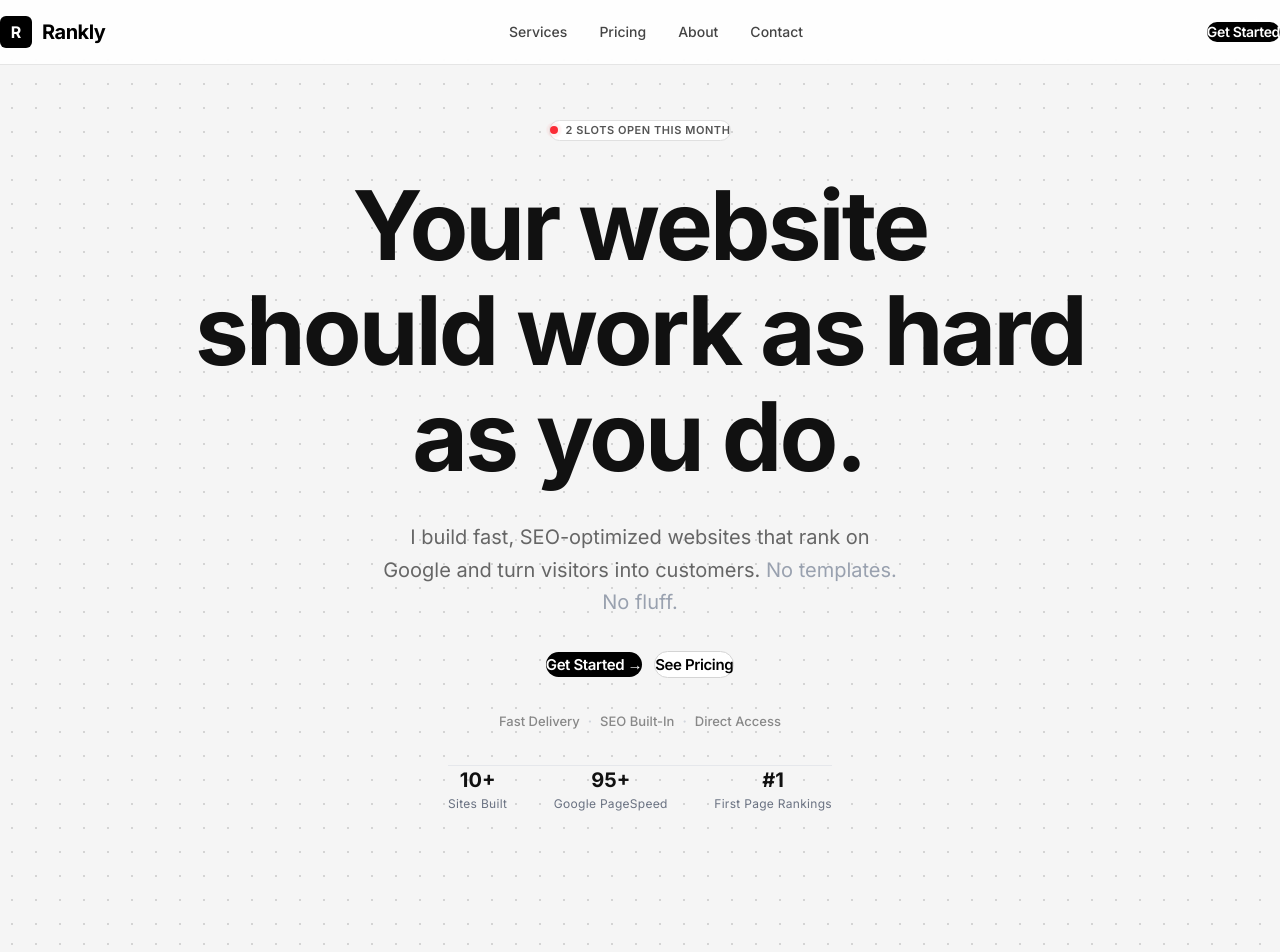
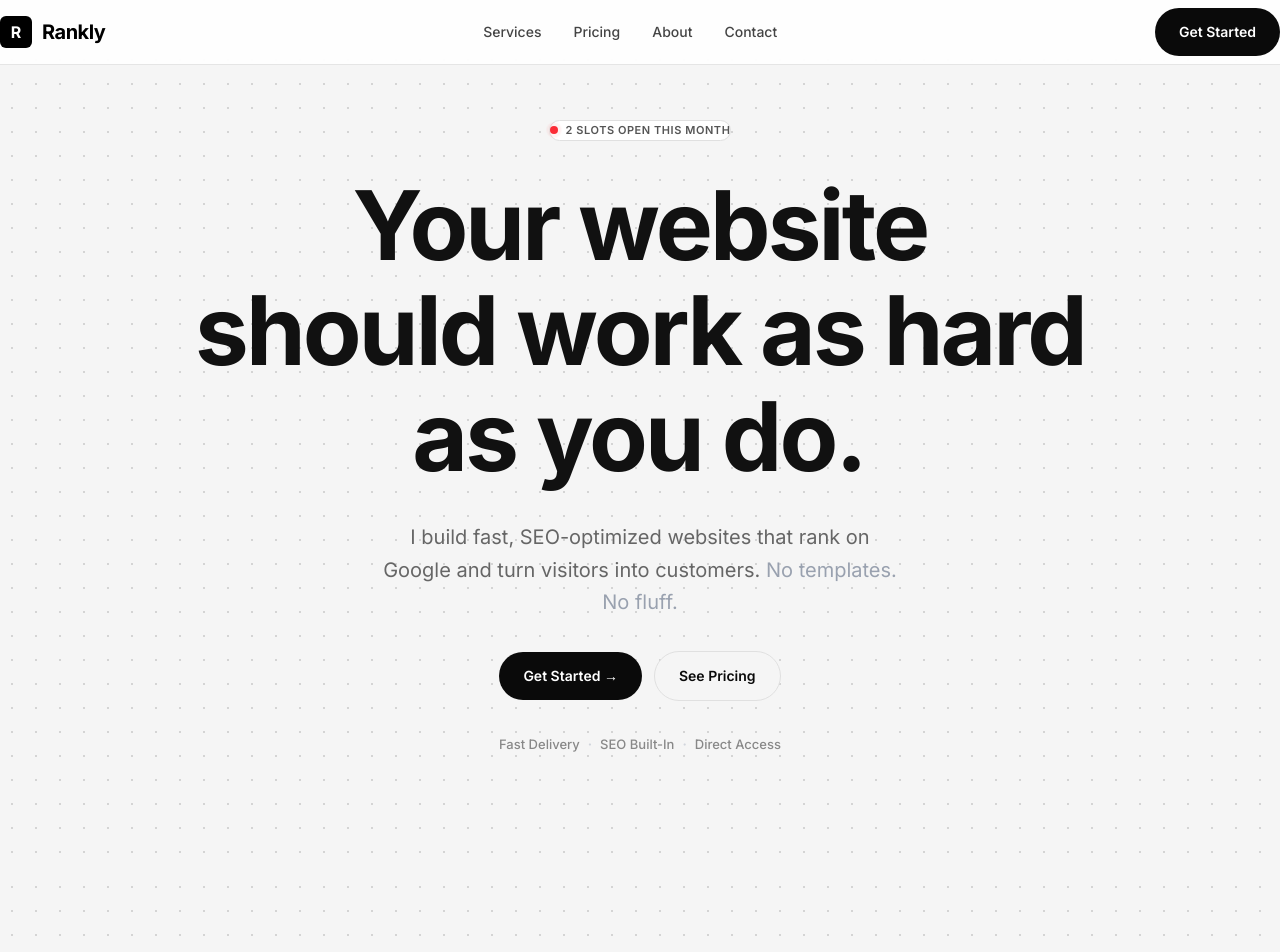
Before and after one commit to AayushLami/aayushPort, a Next.js app: page / in a window 1280 px wide. Shown: the top 952 px of the page. Built offline with nearby package versions, Linux system fonts and the light colour scheme.

Commit message:
feat: remove stats row, center footer, add global button classes, and full SEO optimization

```diff
--- a/app/globals.css
+++ b/app/globals.css
@@ -107,3 +107,38 @@ section {
 #services .card {
   padding: 28px;
 }
+
+.btn-primary {
+  background: #0a0a0a;
+  color: #ffffff;
+  border-radius: 100px;
+  padding: 12px 24px;
+  font-size: 14px;
+  font-weight: 600;
+  border: none;
+  cursor: pointer;
+  display: inline-flex;
+  align-items: center;
+  gap: 6px;
+  transition: opacity 0.2s ease;
+}
+.btn-primary:hover {
+  opacity: 0.85;
+}
+.btn-secondary {
+  background: #f5f5f5;
+  color: #0a0a0a;
+  border-radius: 100px;
+  padding: 12px 24px;
+  font-size: 14px;
+  font-weight: 600;
+  border: 1px solid #e0e0e0;
+  cursor: pointer;
+  display: inline-flex;
+  align-items: center;
+  gap: 6px;
+  transition: background 0.2s ease;
+}
+.btn-secondary:hover {
+  background: #ebebeb;
+}
--- a/app/layout.tsx
+++ b/app/layout.tsx
@@ -2,25 +2,43 @@ import type { Metadata } from "next";
 import "./globals.css";
 
 export const metadata: Metadata = {
-  title: "Rankly — SEO-Optimized Websites by Aayush Lamichhane",
-  description:
-    "Custom-built, fast, SEO-optimized websites for small businesses. Starting at $500. Get found on Google.",
+  title: 'Rankly — SEO-Optimized Websites | Aayush Lamichhane',
+  description: 'Custom-built, fast, SEO-optimized websites starting at $500. Built by Aayush Lamichhane. Serving businesses nationwide from New Jersey.',
+  keywords: 'SEO website builder, custom websites, affordable web design, SEO optimized websites, small business websites, New Jersey web developer',
+  authors: [{ name: 'Aayush Lamichhane' }],
+  creator: 'Aayush Lamichhane',
   openGraph: {
-    title: "Rankly — Websites that get found.",
-    description: "SEO-optimized websites starting at $500.",
-    url: "https://rankly.dev",
-    type: "website",
-    siteName: "Rankly",
+    title: 'Rankly — Websites that get found.',
+    description: 'Custom-built SEO websites starting at $500. No templates. No fluff.',
+    url: 'https://rankly.dev',
+    siteName: 'Rankly',
+    type: 'website',
   },
   twitter: {
-    card: "summary_large_image",
-    title: "Rankly — Websites that get found.",
-    description: "SEO-optimized websites starting at $500.",
+    card: 'summary_large_image',
+    title: 'Rankly — Websites that get found.',
+    description: 'Custom-built SEO websites starting at $500.',
+    creator: '@aayushlamichhane',
   },
-  robots: {
-    index: true,
-    follow: true,
+  robots: { index: true, follow: true },
+  alternates: { canonical: 'https://rankly.dev' },
+};
+
+const jsonLd = {
+  "@context": "https://schema.org",
+  "@type": "LocalBusiness",
+  "name": "Rankly",
+  "description": "Custom-built SEO-optimized websites for businesses nationwide",
+  "founder": "Aayush Lamichhane",
+  "url": "https://rankly.dev",
+  "email": "alamichhane93@gmail.com",
+  "telephone": "908-338-6832",
+  "address": {
+    "@type": "PostalAddress",
+    "addressLocality": "New Jersey",
+    "addressCountry": "US"
   },
+  "priceRange": "$500 - $1500+"
 };
 
 export default function RootLayout({
@@ -30,7 +48,13 @@ export default function RootLayout({
 }) {
   return (
     <html lang="en">
-      <body className="bg-white text-[#111111] antialiased font-sans">{children}</body>
+      <body className="bg-white text-[#111111] antialiased font-sans">
+        <script
+          type="application/ld+json"
+          dangerouslySetInnerHTML={{ __html: JSON.stringify(jsonLd) }}
+        />
+        {children}
+      </body>
     </html>
   );
 }
--- a/components/FinalCTA.tsx
+++ b/components/FinalCTA.tsx
@@ -136,7 +136,7 @@ export function FinalCTA() {
         >
           <button
             onClick={() => setIsOpen(true)}
-            className="w-full sm:w-auto inline-flex items-center justify-center bg-white text-black font-[600] text-[15px] tracking-tight px-[28px] py-[14px] rounded-full hover:bg-neutral-200 transition-colors duration-200 shadow-[0_4px_20px_rgba(255,255,255,0.05)] cursor-pointer"
+            className="btn-primary w-full sm:w-auto justify-center"
           >
             Get Started &rarr;
           </button>
--- a/components/Footer.tsx
+++ b/components/Footer.tsx
@@ -20,9 +20,9 @@ function GitHubIcon() {
 export function Footer() {
   return (
     <footer className="bg-[#0a0a0a] text-[#888888] py-16 px-6 border-t border-white/5">
-      <div className="max-w-[1100px] mx-auto grid grid-cols-1 md:grid-cols-3 gap-8 md:gap-12 text-center md:text-left">
+      <div className="max-w-[1100px] mx-auto grid grid-cols-1 md:grid-cols-3 gap-8 md:gap-12 text-center">
         {/* Left Column: Logo & Tagline */}
-        <div className="flex flex-col gap-3 items-center md:items-start">
+        <div className="flex flex-col gap-3 items-center">
           <span className="font-heading text-xl font-bold text-white tracking-tight">
             Rankly
           </span>
@@ -35,11 +35,11 @@ export function Footer() {
         </div>
 
         {/* Center Column: Navigation Links */}
-        <div className="flex flex-col gap-3 items-center md:items-start">
+        <div className="flex flex-col gap-3 items-center">
           <span className="text-xs font-semibold text-white tracking-wider uppercase mb-1">
             Navigation
           </span>
-          <nav className="flex flex-col gap-2.5 items-center md:items-start">
+          <nav className="flex flex-col gap-2.5 items-center">
             <a href="#services" className="text-sm text-[#888888] hover:text-white transition-colors w-fit">
               Services
             </a>
@@ -56,11 +56,11 @@ export function Footer() {
         </div>
 
         {/* Right Column: Contact Info */}
-        <div className="flex flex-col gap-3 items-center md:items-start">
+        <div className="flex flex-col gap-3 items-center">
           <span className="text-xs font-semibold text-white tracking-wider uppercase mb-1">
             Contact
           </span>
-          <div className="flex flex-col gap-2.5 items-center md:items-start">
+          <div className="flex flex-col gap-2.5 items-center">
             <a
               href="mailto:alamichhane93@gmail.com"
               className="text-sm text-[#888888] hover:text-white transition-colors flex items-center gap-2 w-fit"
@@ -75,7 +75,7 @@ export function Footer() {
               <Phone size={14} className="shrink-0" />
               <span>908-338-6832</span>
             </a>
-            <div className="flex items-center justify-center md:justify-start gap-4 mt-4">
+            <div className="flex items-center justify-center gap-4 mt-4">
               <a
                 href="https://github.com/aayushlamichhane"
                 target="_blank"
--- a/components/Hero.tsx
+++ b/components/Hero.tsx
@@ -6,11 +6,7 @@ import { motion, AnimatePresence } from "framer-motion";
 const HEADLINE = "Your website should work as hard as you do.";
 const CHAR_INTERVAL = 60;
 
-const stats = [
-  { value: "10+", label: "Sites Built" },
-  { value: "95+", label: "Google PageSpeed" },
-  { value: "#1", label: "First Page Rankings" },
-];
+
 
 export function Hero() {
   const [displayed, setDisplayed] = useState("");
@@ -118,13 +114,13 @@ export function Hero() {
             >
               <button
                 onClick={triggerContactModal}
-                className="w-full sm:w-auto inline-flex items-center justify-center font-[600] text-[15px] tracking-tight text-white bg-black hover:bg-neutral-800 transition-colors px-[28px] py-[14px] rounded-full cursor-pointer"
+                className="btn-primary w-full sm:w-auto justify-center"
               >
                 Get Started &rarr;
               </button>
               <a
                 href="#pricing"
-                className="w-full sm:w-auto inline-flex items-center justify-center font-[600] text-[15px] tracking-tight text-black bg-white border border-[#d4d4d4] hover:bg-neutral-50 transition-colors px-[28px] py-[14px] rounded-full"
+                className="btn-secondary w-full sm:w-auto justify-center"
               >
                 See Pricing
               </a>
@@ -149,29 +145,6 @@ export function Hero() {
             </motion.div>
           )}
         </AnimatePresence>
-
-        {/* Stats bar */}
-        <AnimatePresence>
-          {typingDone && (
-            <motion.div
-              initial={{ opacity: 0 }}
-              animate={{ opacity: 1 }}
-              transition={{ duration: 0.6, delay: 0.4 }}
-              className="flex flex-row flex-nowrap items-center justify-between mt-[60px] border-t border-gray-200 pt-8 w-full max-w-sm px-4"
-            >
-              {stats.map((stat, i) => (
-                <div key={i} className="flex flex-col items-center gap-0.5">
-                  <span className="font-heading text-lg sm:text-xl font-bold text-[#111111]">
-                    {stat.value}
-                  </span>
-                  <span className="text-[10px] sm:text-xs text-gray-500 tracking-wide">
-                    {stat.label}
-                  </span>
-                </div>
-              ))}
-            </motion.div>
-          )}
-        </AnimatePresence>
       </div>
     </section>
   );
--- a/components/Navbar.tsx
+++ b/components/Navbar.tsx
@@ -71,7 +71,7 @@ export function Navbar() {
         <div className="flex items-center gap-4">
           <button
             onClick={triggerContactModal}
-            className="inline-flex items-center justify-center font-semibold tracking-tight text-white bg-black hover:bg-neutral-800 transition-colors px-4 py-2 text-[14px] md:px-[22px] md:py-[10px] md:text-sm rounded-full cursor-pointer"
+            className="btn-primary px-4 py-2 md:px-6 md:py-3"
           >
             Get Started
           </button>
--- a/components/Pricing.tsx
+++ b/components/Pricing.tsx
@@ -135,14 +135,7 @@ export function Pricing() {
                 {/* CTA Button */}
                 <button
                   onClick={triggerContactModal}
-                  className={`
-                    w-full inline-flex items-center justify-center font-[600] text-[15px] tracking-tight transition-all duration-200 px-[28px] py-[14px] rounded-full cursor-pointer
-                    ${
-                      plan.popular
-                        ? "bg-white text-black border border-white hover:bg-neutral-100"
-                        : "bg-black text-white border border-black hover:bg-neutral-800"
-                    }
-                  `}
+                  className="btn-primary w-full justify-center"
                 >
                   Get started &rarr;
                 </button>
@@ -157,7 +150,7 @@ export function Pricing() {
           animate={isInView ? { opacity: 1, y: 0 } : {}}
           transition={{ duration: 0.5, delay: 0.25 }}
           whileHover={{ y: -3 }}
-          className="mt-[24px] w-full bg-white rounded-[16px] px-[28px] py-[20px] flex flex-col sm:flex-row sm:items-center justify-between gap-4 text-left shadow-[0_1px_3px_rgba(0,0,0,0.07)] hover:shadow-[0_8px_24px_rgba(0,0,0,0.1)] transition-all duration-200 ease-out cursor-default"
+          className="mt-[48px] w-full bg-white rounded-[16px] px-[28px] py-[20px] flex flex-col sm:flex-row sm:items-center justify-between gap-4 text-left shadow-[0_1px_3px_rgba(0,0,0,0.07)] hover:shadow-[0_8px_24px_rgba(0,0,0,0.1)] transition-all duration-200 ease-out cursor-default"
         >
           <div className="flex flex-col gap-1 text-left">
             <span className="font-heading text-base font-bold text-[#111111]">
```
Also changed, not shown: public/robots.txt, 1 other file (tests, documents, lock files or other folders).
